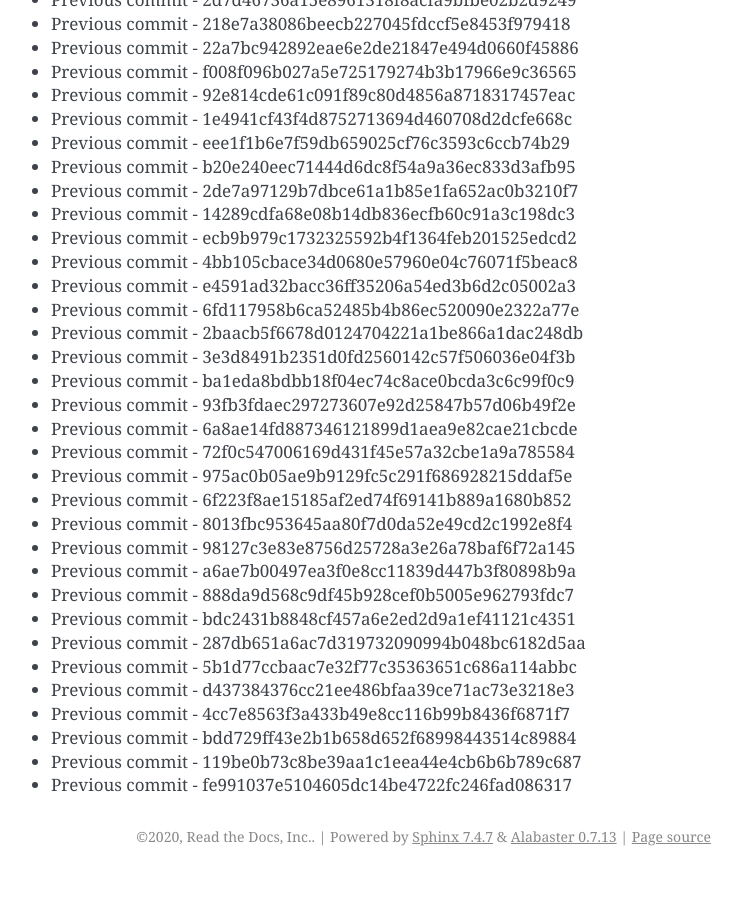
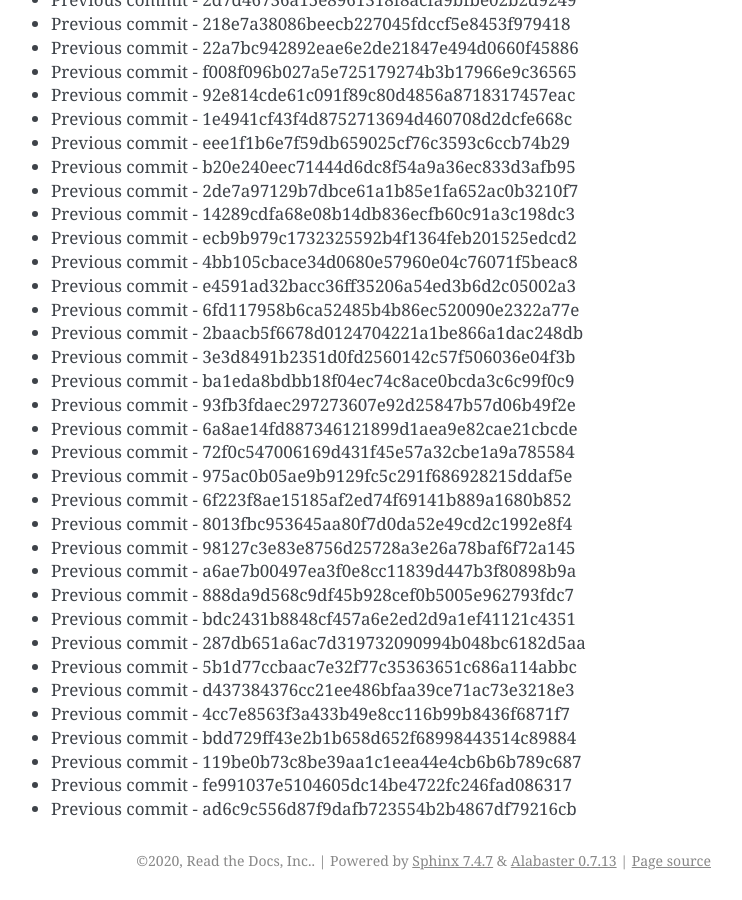
Before and after one commit to readthedocs/rtd-git-stresstest, a Sphinx documentation site: the page built from docs/updates.rst, in a window 1280 px wide and 900 px high, scrolled down 53532 px. Shown: the whole window, without its empty margins (399-1141 px from the left). Built offline with Sphinx 7.4.7, drawn with Linux system fonts in a browser that asks for light colours; before the commit the page ends 54408 px from its top, so only the background shows below that.

Commit message:
Generating commit from previous: ad6c9c556d87f9dafb723554b2b4867df79216cb

```diff
--- a/docs/updates.rst
+++ b/docs/updates.rst
@@ -2281,3 +2281,4 @@ It can be tested for any performance characteristics.
 * Previous commit - bdd729ff43e2b1b658d652f68998443514c89884
 * Previous commit - 119be0b73c8be39aa1c1eea44e4cb6b6b789c687
 * Previous commit - fe991037e5104605dc14be4722fc246fad086317
+* Previous commit - ad6c9c556d87f9dafb723554b2b4867df79216cb
```
